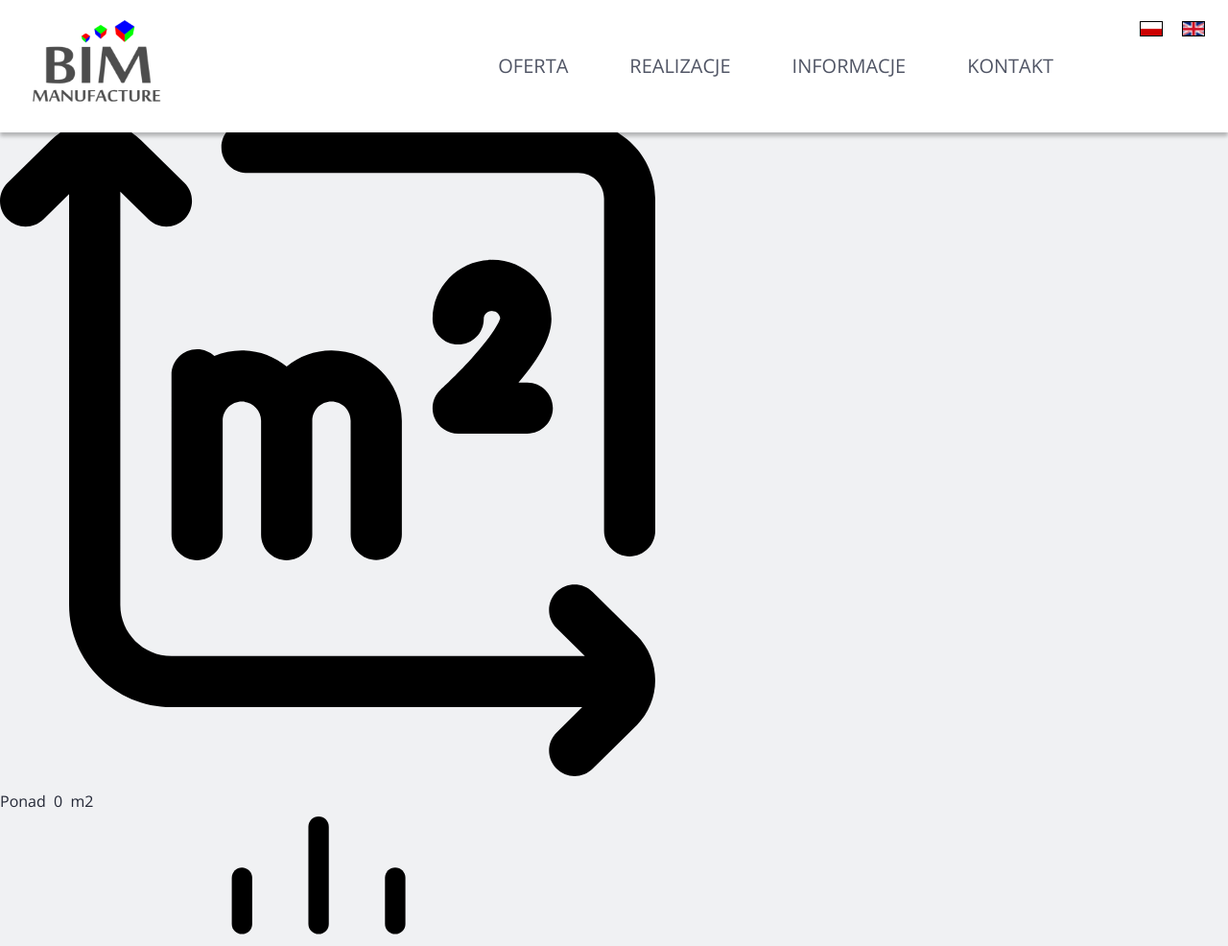
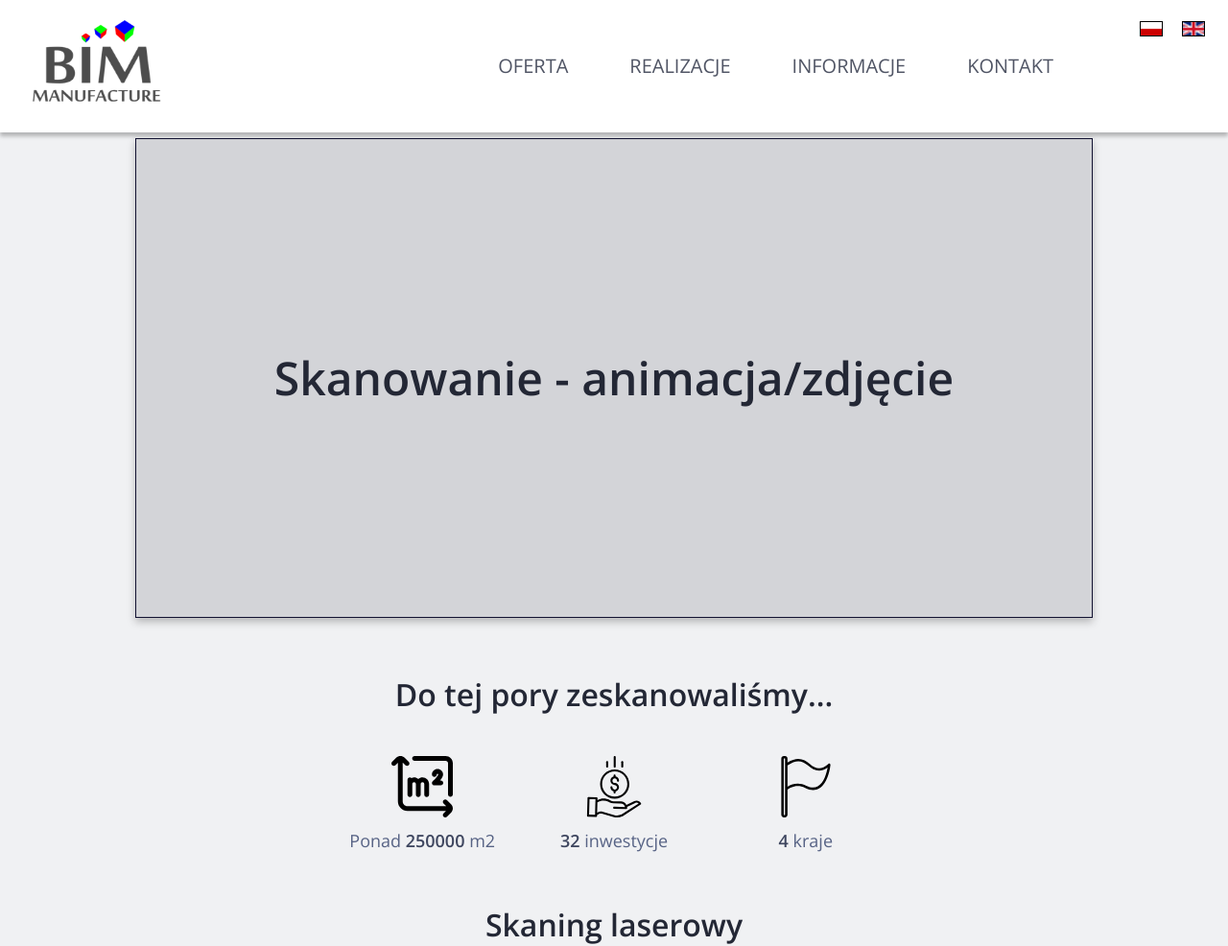
Before and after one commit to mattyl006/bimmanufacture-prototype, a website built with webpack: page src/pages/scanning.html in a window 1280 px wide. Shown: the top 986 px of the page at 96% size. Built offline with nearby package versions, Linux system fonts and the light colour scheme.

Commit message:
scanning subpage styles complete

```diff
--- a/src/js/index.js
+++ b/src/js/index.js
@@ -2,6 +2,7 @@ import '../scss/main.scss';
 
 console.log('HELLO 🚀')
 
+// navigation mobile
 const navSlide = () => {
     const burger = document.querySelector('.site-header__hamburger--js');
     const nav = document.querySelector('.site-header__list--js');
@@ -26,8 +27,58 @@ const navSlide = () => {
     });
 }
 
+// counter animation
+const counterAnimation = () => {
+    const counter = document.querySelectorAll('.counter__number--js');
+
+    const areaSpeed = 300;
+    const areaUpdate = 10;
+
+    const businessSpeed = 500;
+    const businessUpdate = 100;
+
+    const countrySpeed = 1000;
+    const countryUpdate = 1000;
+
+    counter.forEach(c => {
+        let speed = 1;
+        let update = 1;
+        if(c.getAttribute('data-target') == "250000") {
+            speed = areaSpeed;
+            update = areaUpdate;
+        }
+        else if(c.getAttribute('data-target') == "32") {
+            speed = businessSpeed;
+            update = businessUpdate;
+        }
+        else {
+            speed = countrySpeed;
+            update = countryUpdate;
+        }
+
+        const updateCount = () => {
+            const target = +c.getAttribute('data-target');
+            const count = +c.innerText;
+
+            const inc = target / speed;
+
+            if(count < target) {
+                c.innerText = Math.ceil(count + inc);
+                setTimeout(updateCount, update);
+            } else {
+                c.innerText = target;
+            }
+        }
+
+        updateCount();
+    })
+
+    document.querySelectorAll('.m2--js').innerText -= 200;
+}
+
 const index = () => {
     navSlide();
+    counterAnimation();
 }
 
 index();
--- a/src/pages/scanning.html
+++ b/src/pages/scanning.html
@@ -121,23 +121,23 @@
             </div>
             <section class="counter">
                 <h2 class="counter__title">Do tej pory zeskanowaliśmy...</h2>
-                <div class="counter__container">
-                    <div class="counter__subcontainer">
-                        <img class="counter__logo" src="../assets/icons/area.svg" />
+                <div class="counter__grid">
+                    <div class="counter__container">
+                        <img class="counter__icon" src="../assets/icons/area.svg" />
                         <div class="counter__box">
-                            Ponad&nbsp;<span class="counter__number" data-target="250000"> 0 </span>&nbsp;m2
+                            Ponad&nbsp;<span class="counter__number counter__number--js m2--js" data-target="250000">0</span>&nbsp;m2
                         </div>
                     </div>
-                    <div class="counter__subcontainer">
-                        <img class="counter__logo" src="../assets/icons/money.svg" />
+                    <div class="counter__container">
+                        <img class="counter__icon" src="../assets/icons/money.svg" />
                         <div class="counter__box">
-                            <span class="counter__number" data-target="32"> 0 </span>&nbsp;inwestycje
+                            <span class="counter__number counter__number--js" data-target="32">0</span>&nbsp;inwestycje
                         </div>
                     </div>
-                    <div class="counter__subcontainer">
-                        <img class="counter__logo" src="../assets/icons/flag.svg" />
+                    <div class="counter__container">
+                        <img class="counter__icon" src="../assets/icons/flag.svg" />
                         <div class="counter__box">
-                            <span class="counter__number" data-target="4"> 0 </span>&nbsp;kraje
+                            <span class="counter__number counter__number--js" data-target="4">0</span>&nbsp;kraje
                         </div>
                     </div>
                 </div>
--- a/src/scss/main.scss
+++ b/src/scss/main.scss
@@ -27,6 +27,7 @@ body {
     font-family: "Open Sans", sans-serif;
     scroll-behavior: smooth;
     line-height: 32px;
+    font-size: 16px;
 }
 
 .footer {
--- a/src/scss/modules/bim.scss
+++ b/src/scss/modules/bim.scss
@@ -14,8 +14,9 @@
     &__graphic {
         margin: 16px 0 64px;
         width: 80%;
-        max-width: 1200px;
-        height: 300px;
+        max-width: 1000px;
+        height: 50vw;
+        min-height: 200px;
         display: flex;
         justify-content: center;
         align-items: center;
@@ -25,10 +26,10 @@
         filter: drop-shadow(0px 4px 4px rgba(0, 0, 0, 0.25));
 
         @media (min-width: $over-mobile) {
-            height: 500px;
+            min-height: 400px;
         }
         @media (min-width: $over-tablet) {
-            height: 700px;
+            max-height: 600px;
         }
     }
 
@@ -36,10 +37,10 @@
         margin: 0;
         font-size: 24px;
         @media (min-width: $over-mobile) {
-            font-size: 48px;
+            font-size: 32px;
         }
         @media (min-width: $over-tablet) {
-            font-size: 64px;
+            font-size: 48px;
         }
     }
 }
--- a/src/scss/modules/scanning.scss
+++ b/src/scss/modules/scanning.scss
@@ -1,3 +1,130 @@
 .scanning {
+    padding: 104px 16px 0;
+    display: flex;
+    justify-content: center;
+    align-items: center;
+    flex-direction: column;
+    @media (min-width: $over-mobile) {
+        padding: 118px 16px 0;
+    }
+    @media (min-width: $over-tablet) {
+        padding: 128px 16px 0;
+    }
 
+    &__graphic {
+        margin: 16px 0 64px;
+        width: 80%;
+        max-width: 1000px;
+        height: 50vw;
+        min-height: 200px;
+        display: flex;
+        justify-content: center;
+        align-items: center;
+        text-align: center;
+        background-color: $ui4;
+        border: 1px solid #121232;
+        filter: drop-shadow(0px 4px 4px rgba(0, 0, 0, 0.25));
+
+        @media (min-width: $over-mobile) {
+            min-height: 400px;
+        }
+        @media (min-width: $over-tablet) {
+            max-height: 500px;
+        }
+    }
+
+    &__title {
+        margin: 0;
+        font-size: 24px;
+        @media (min-width: $over-mobile) {
+            font-size: 32px;
+        }
+        @media (min-width: $over-tablet) {
+            font-size: 48px;
+        }
+    }
 }
+
+.counter {
+    margin-bottom: 64px;
+
+    &__title {
+        margin: 0;
+        font-size: 18px;
+        margin-bottom: 24px;
+        text-align: center;
+
+        @media (min-width: $over-mobile) {
+            font-size: 24px;
+            margin-bottom: 32px;
+        }
+        @media (min-width: $over-tablet) {
+            font-size: 32px;
+            margin-bottom: 48px;
+        }
+    }
+
+    &__grid {
+        display: grid;
+        grid-template-columns: 1fr 1fr 1fr;
+        grid-column-gap: 24px;
+        @media (min-width: $over-mobile) {
+            grid-column-gap: 48px;
+        }
+    }
+
+    &__container {
+        display: flex;
+        justify-content: center;
+        align-items: center;
+        flex-direction: column;
+    }
+
+    &__icon {
+        width: 48px;
+        height: 48px;
+        margin-bottom: 8px;
+        @media (min-width: $over-mobile) {
+            margin-bottom: 16px;
+            width: 64px;
+            height: 64px;
+        }
+    }
+
+    &__box {
+        font-size: 12px;
+        color: $blue3;
+        line-height: 16px;
+        @media (min-width: $over-mobile) {
+            font-size: 18px;
+        }
+    }
+
+    &__number {
+        color: $hover;
+        font-weight: 600;
+    }
+}
+
+.laser {
+    margin-bottom: 64px;
+    text-align: center;
+
+    &__title {
+        margin: 0;
+        font-size: 18px;
+        margin-bottom: 32px;
+        @media (min-width: $over-mobile) {
+            font-size: 24px;
+            margin-bottom: 48px;
+        }
+        @media (min-width: $over-tablet) {
+            font-size: 32px;
+            margin-bottom: 64px;
+        }
+    }
+
+    &__describe {
+        max-width: 1200px;
+    }
+}
```
